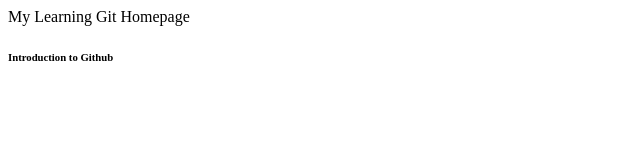
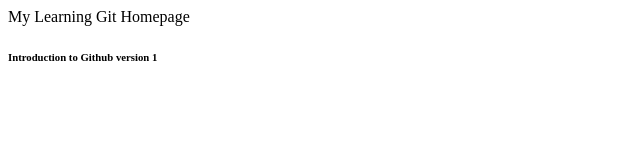
Before and after one commit to weng126/lab2, a plain HTML site: page homepage.html in a window 1280 px wide. Shown: the full height of the page, 0-640 px from the left. Drawn offline with Linux system fonts and the light colour scheme.

Commit message:
adding version 1 in line 6

```diff
--- a/homepage.html
+++ b/homepage.html
@@ -2,6 +2,6 @@
   <head><title>Home</title></head>
   <body>
     <p> My Learning Git Homepage</p>
-    <h6>Introduction to Github</h6>
+    <h6>Introduction to Github version 1</h6>
   </body>
 </hmtl>
```
